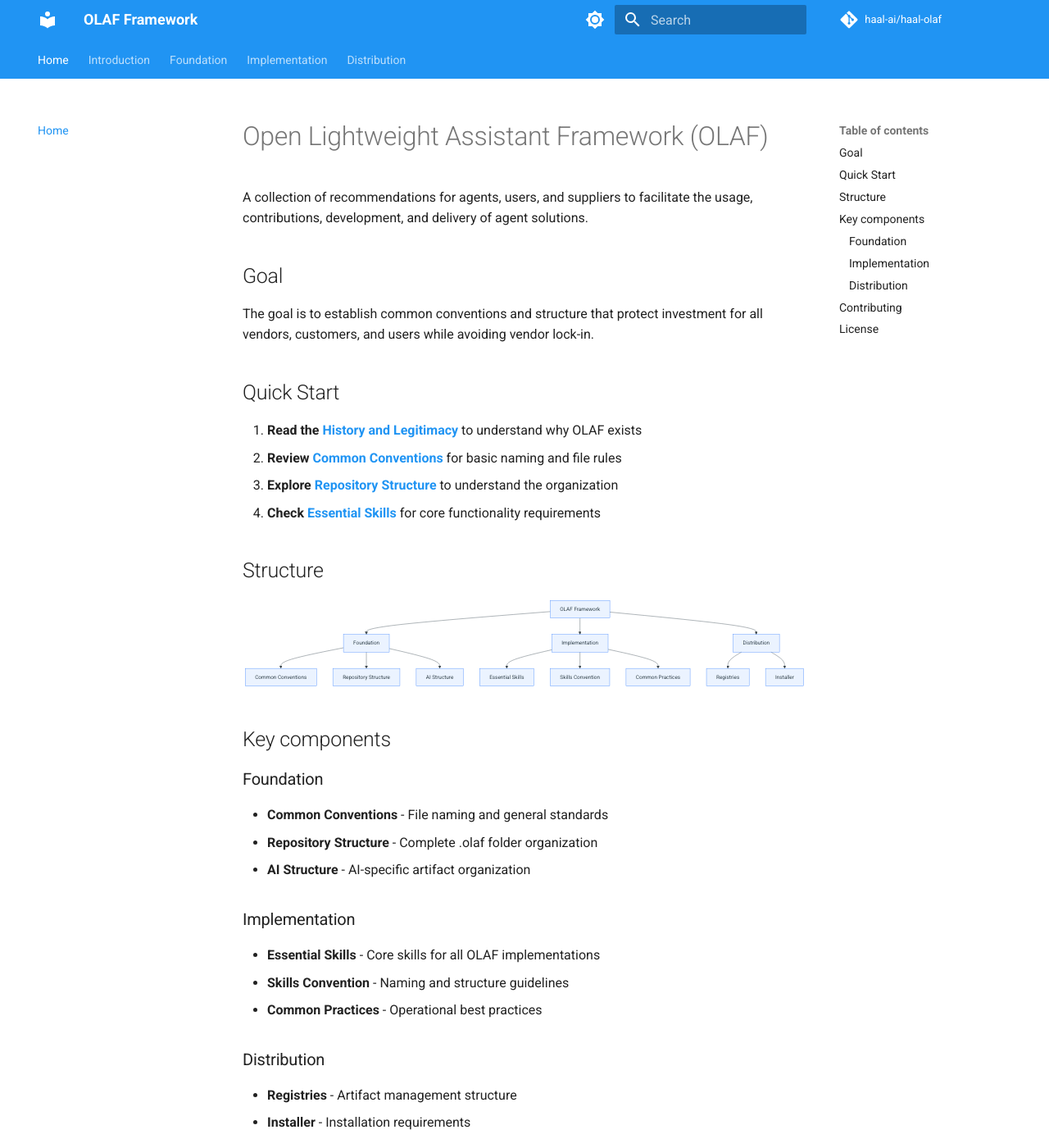
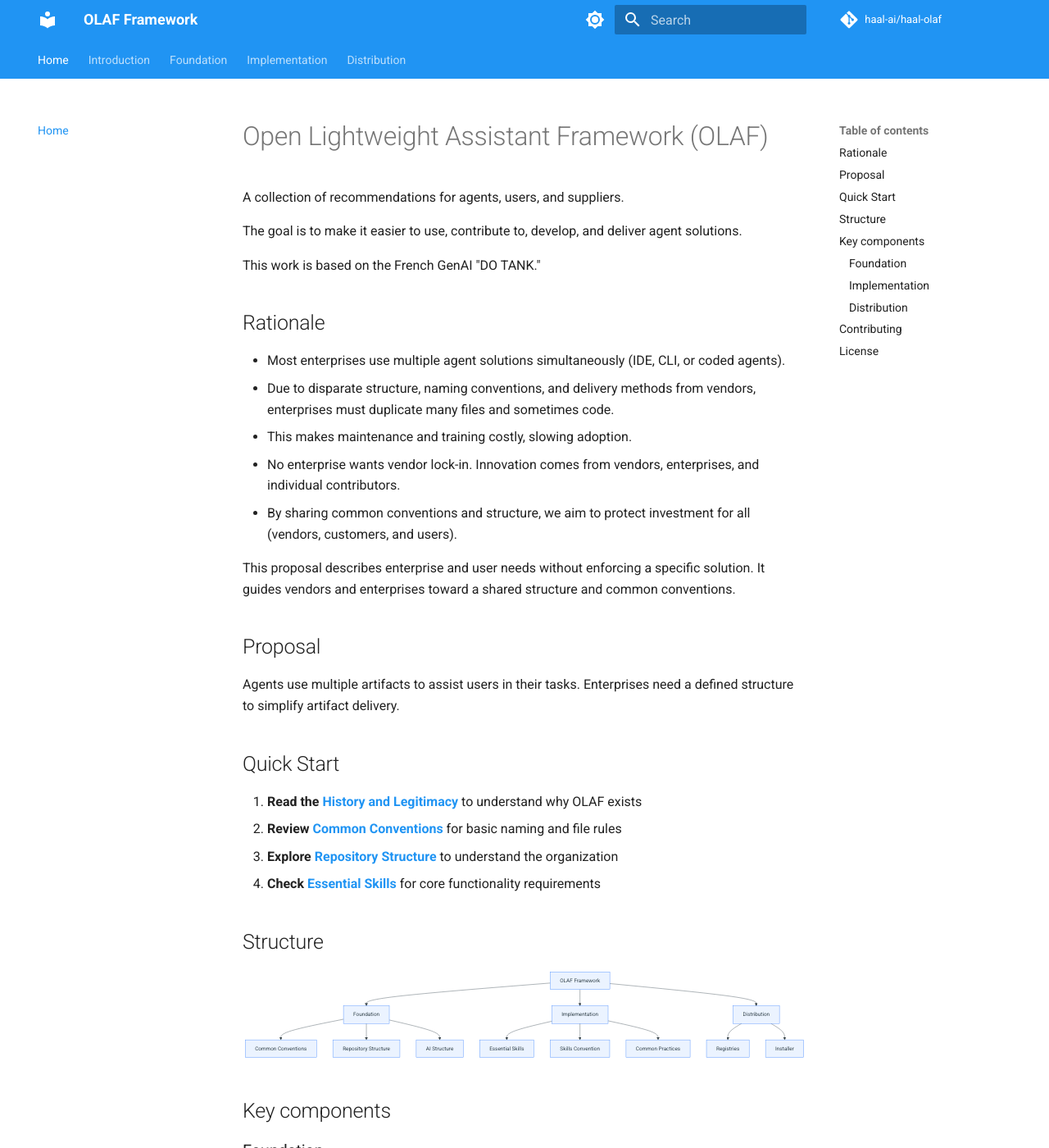
Before and after one commit to haal-ai/haal-olaf, an MkDocs documentation site: the page built from docs/index.md, in a window 1280 px wide and 1400 px high. Shown: the whole window at 82% size. Built offline with MkDocs 1.6.1 and Material for MkDocs 9.7.7, drawn with Linux system fonts in a browser that asks for light colours; comment, search, counter and statistics services are not loaded.

Commit message:
docs: align docs homepage with README intent
Update docs/index.md to include rationale and proposal and remove redundant sections.

```diff
--- a/docs/index.md
+++ b/docs/index.md
@@ -1,10 +1,25 @@
 # Open Lightweight Assistant Framework (OLAF)
 
-A collection of recommendations for agents, users, and suppliers to facilitate the usage, contributions, development, and delivery of agent solutions.
+A collection of recommendations for agents, users, and suppliers.
 
-## Goal
+The goal is to make it easier to use, contribute to, develop, and deliver agent solutions.
 
-The goal is to establish common conventions and structure that protect investment for all vendors, customers, and users while avoiding vendor lock-in.
+This work is based on the French GenAI "DO TANK."
+
+## Rationale
+
+- Most enterprises use multiple agent solutions simultaneously (IDE, CLI, or coded agents).
+- Due to disparate structure, naming conventions, and delivery methods from vendors, enterprises must duplicate many files and sometimes code.
+- This makes maintenance and training costly, slowing adoption.
+- No enterprise wants vendor lock-in. Innovation comes from vendors, enterprises, and individual contributors.
+- By sharing common conventions and structure, we aim to protect investment for all (vendors, customers, and users).
+
+This proposal describes enterprise and user needs without enforcing a specific solution. It guides vendors and enterprises toward a shared structure and common conventions.
+
+## Proposal
+
+Agents use multiple artifacts to assist users in their tasks.
+Enterprises need a defined structure to simplify artifact delivery.
 
 ## Quick Start
 
```
